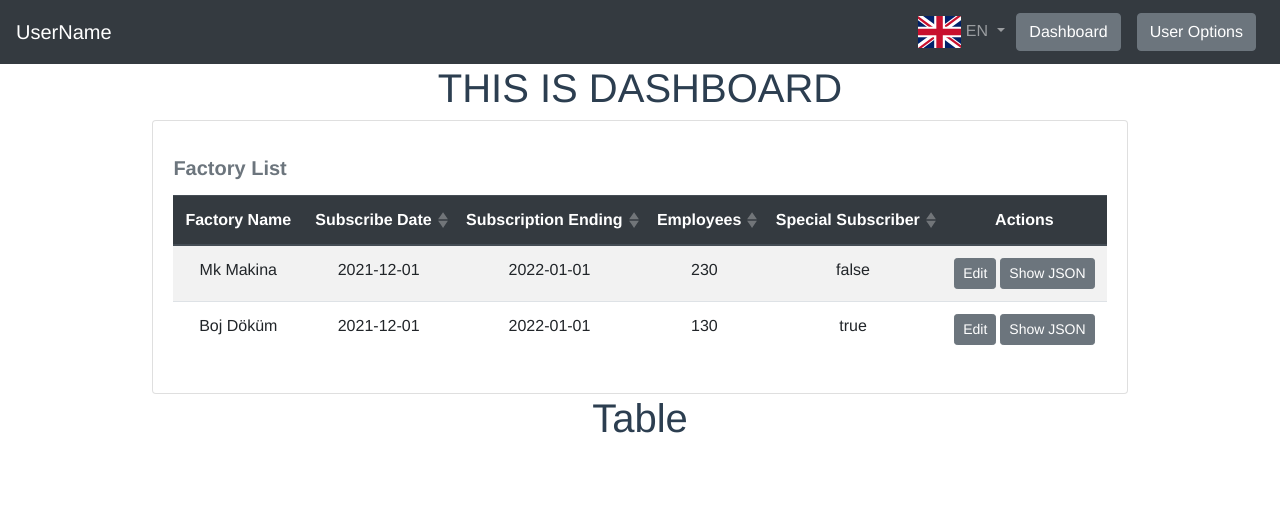
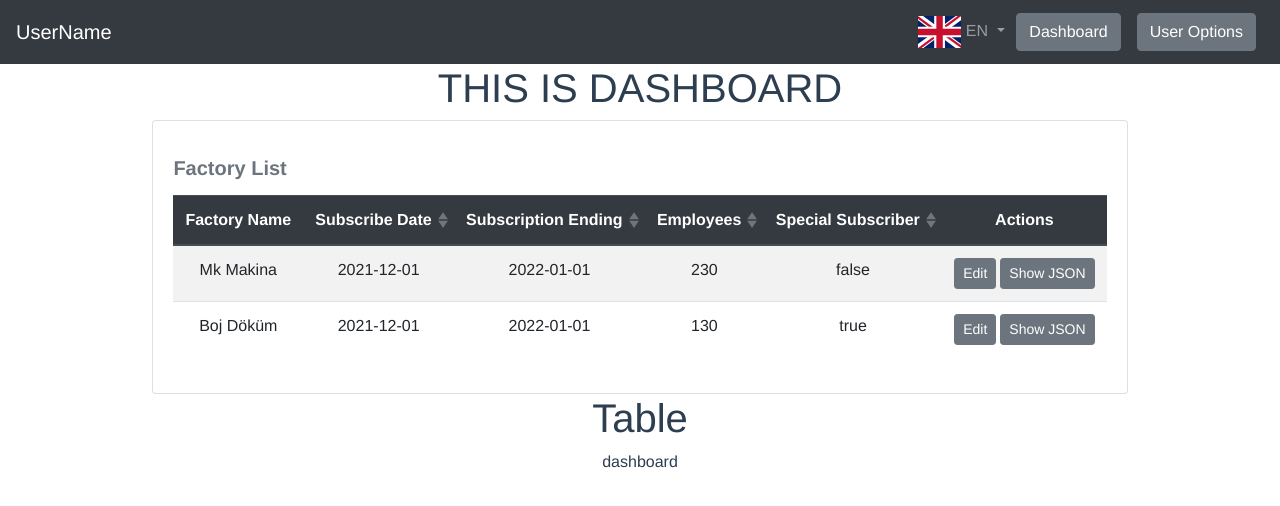
Before and after one commit to kamilmuratyilmaz/public-dash, a Vue app: page /user-name/dashboard in a window 1280 px wide. Shown: the top 506 px of the page. Built offline with nearby package versions, Linux system fonts and the light colour scheme.

Commit message:
feat(Dashboard): add route id track

```diff
--- a/src/views/user_logged_in/Dashboard.vue
+++ b/src/views/user_logged_in/Dashboard.vue
@@ -5,6 +5,7 @@
       <FactoryList />
     </b-card>
     <FactoryTable />
+    {{route}}
   </div>
 </template>
 
@@ -18,6 +19,11 @@ export default {
     FactoryList,
     FactoryTable,
   },
+  data() {
+    return {
+      route: this.$route.params.id,
+    };
+  },
 };
 </script>
 
```
